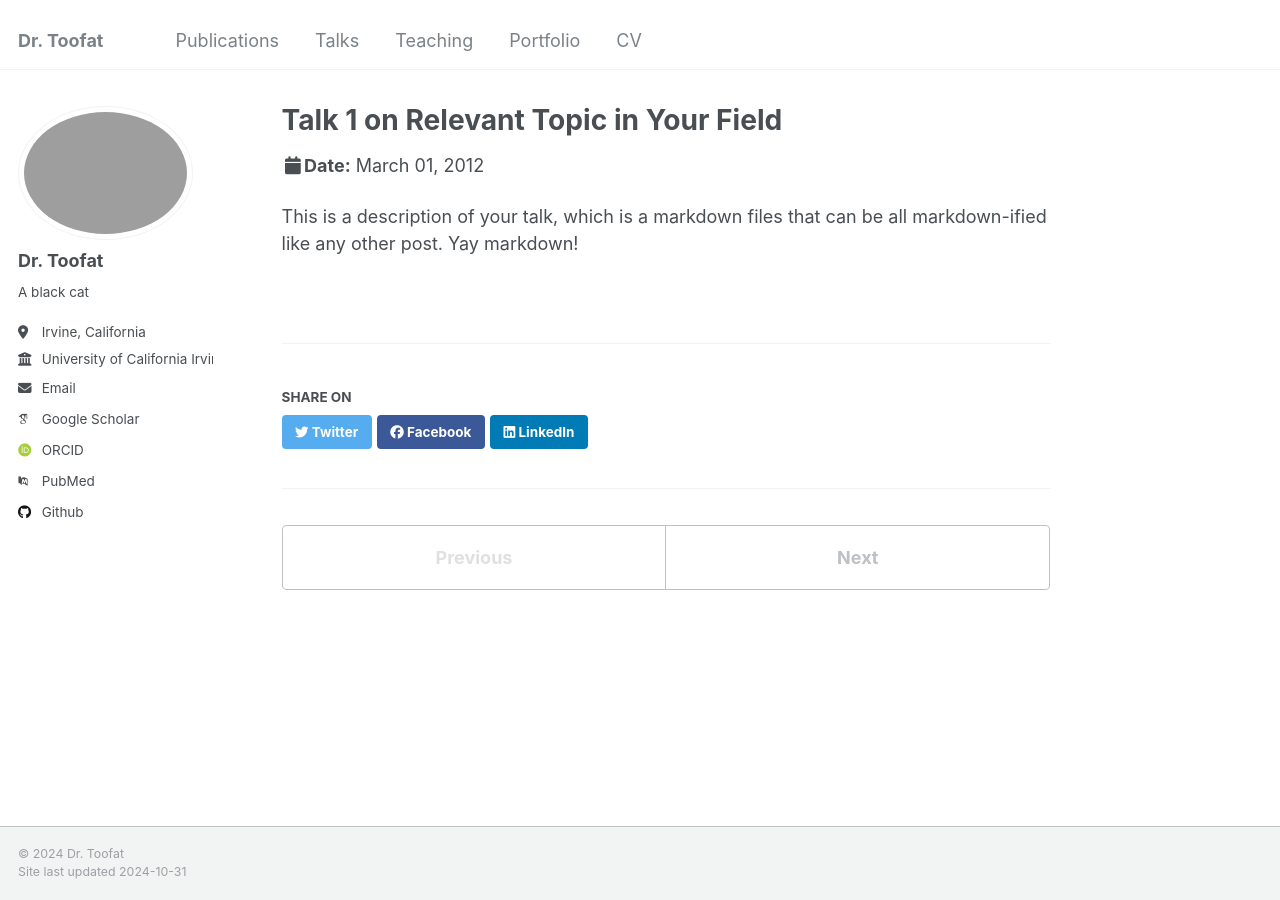
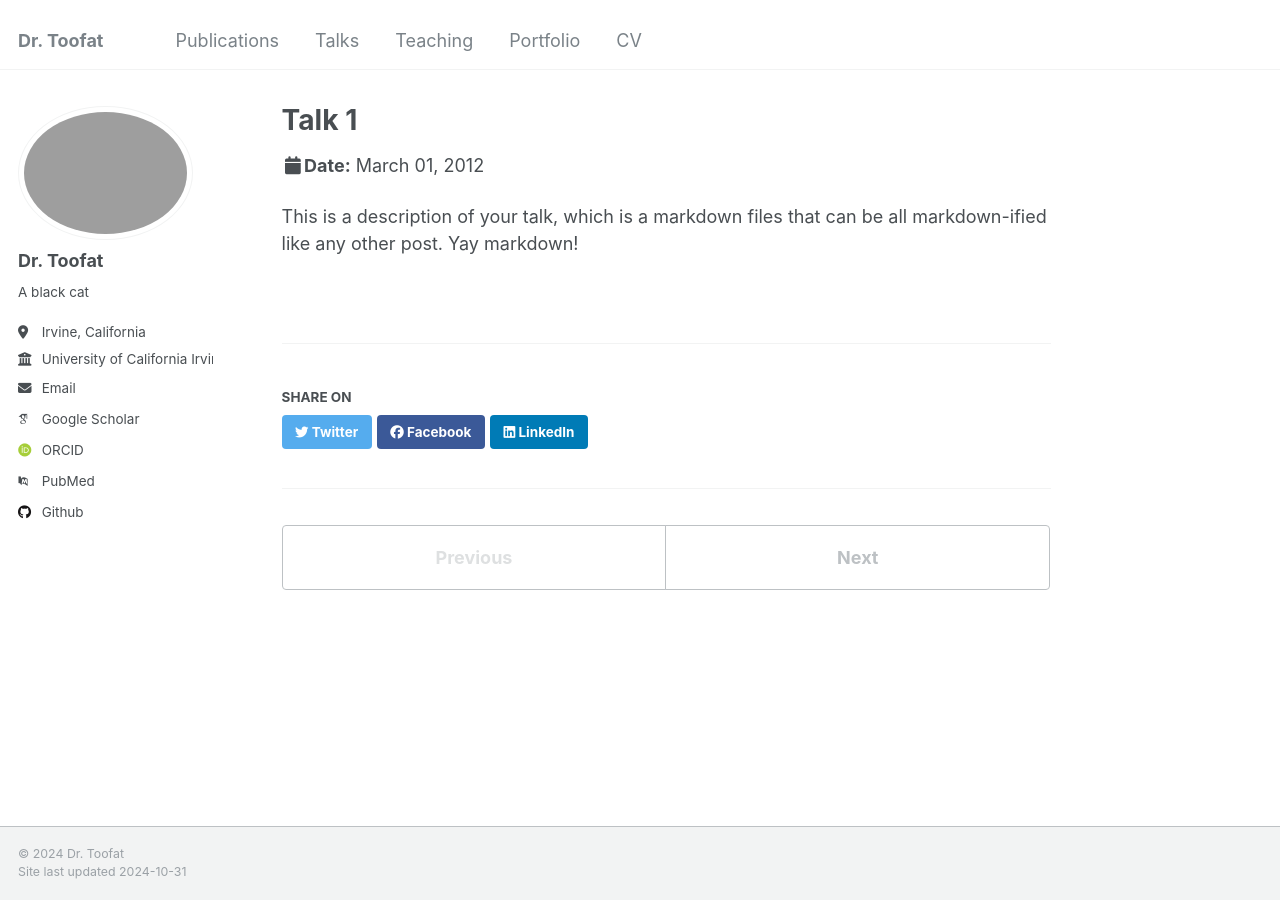
Before and after one commit to AltriaCarrie/altriacarrie.github.io, a Jekyll site: the page built from _talks/2012-03-01-talk-1.md, in a window 1280 px wide. Built offline with Jekyll 4.4.1, drawn with Linux system fonts in a browser that asks for light colours; some web fonts are replaced.

Commit message:
Update 2012-03-01-talk-1.md

```diff
--- a/_talks/2012-03-01-talk-1.md
+++ b/_talks/2012-03-01-talk-1.md
@@ -1,5 +1,5 @@
 ---
-title: "Talk 1 on Relevant Topic in Your Field"
+title: "Talk 1"
 collection: talks
 type: "Talk"
 permalink: /talks/2012-03-01-talk-1
```
